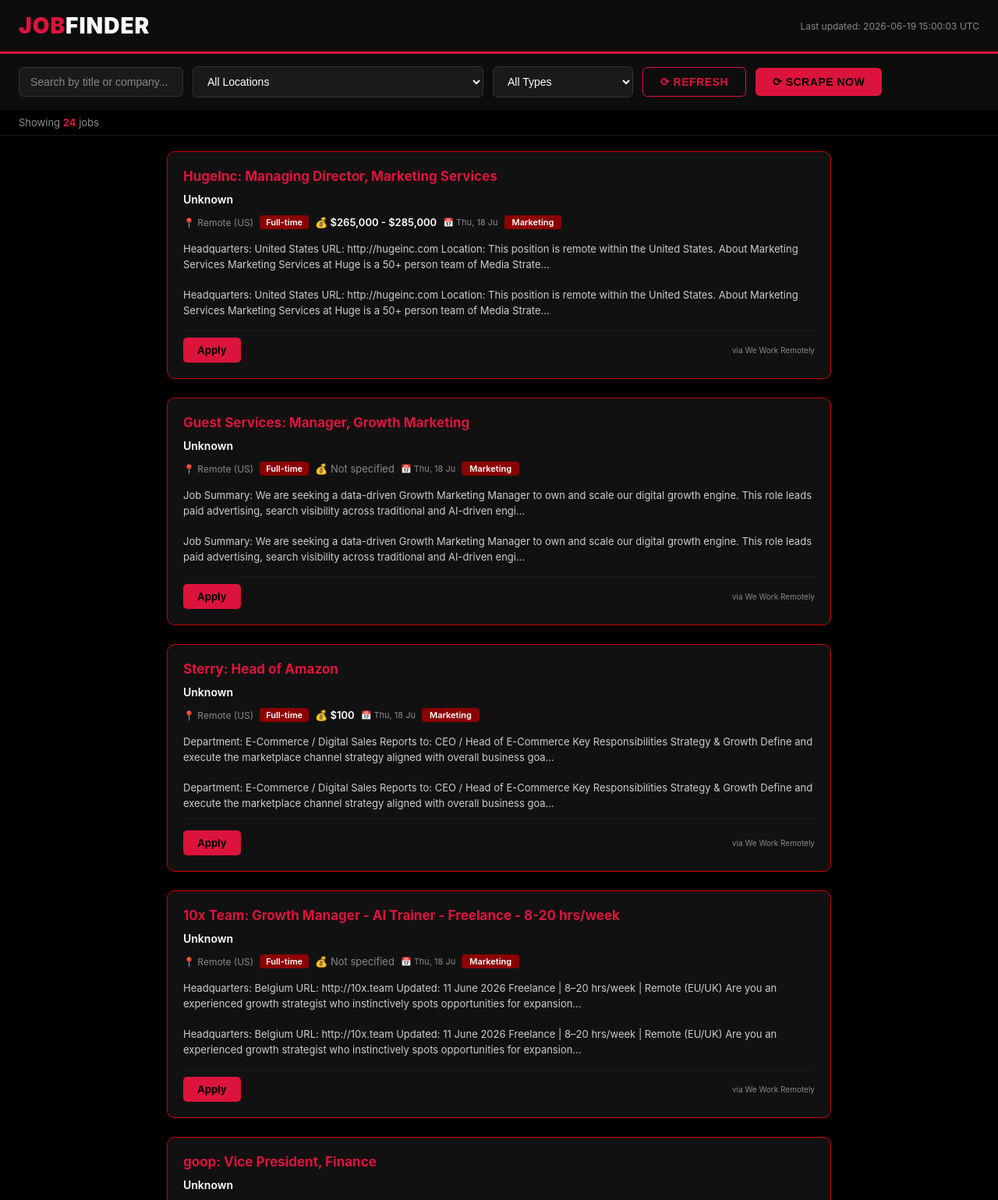
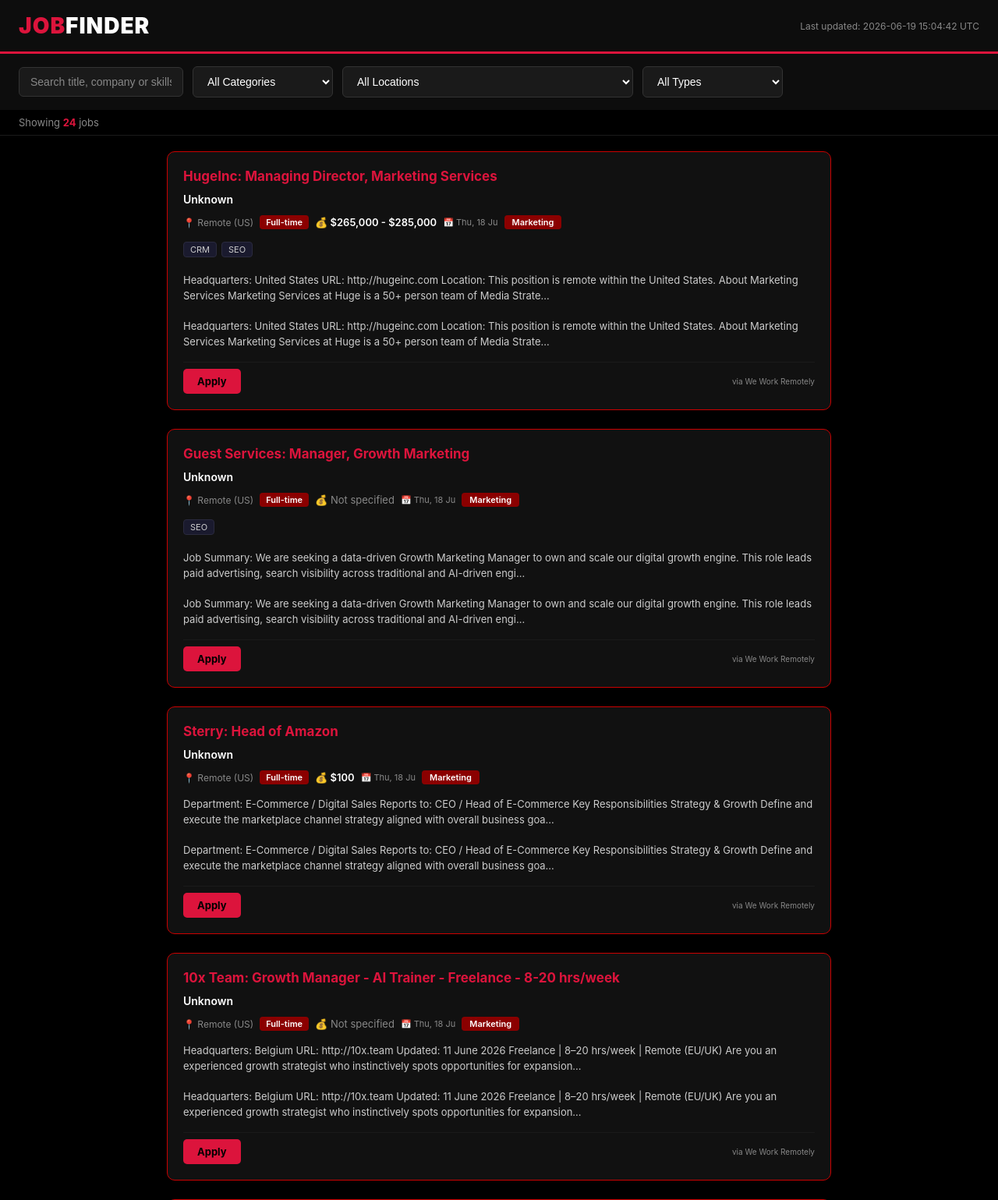
Before and after one commit to nnoay/jobfinder, a Flask app: page / in a window 1280 px wide. Shown: the top 1539 px of the page at 78% size. Run offline with Flask 3, Linux system fonts and the light colour scheme.

Commit message:
better skill detection + search by skills/category + removed refresh/scrape buttons

```diff
--- a/app.py
+++ b/app.py
@@ -145,25 +145,31 @@
 SKILL_KEYWORDS = {
     # Languages
     "Python": r'\bpython\b', "JavaScript": r'\bjavascript\b', "TypeScript": r'\btypescript\b',
-    "Java": r'\bjava\b', "C++": r'\bc\+\+\b', "Go": r'\bgo\b',
+    "Java": r'\bjava\b', "C++": r'\bc\+\+\b', "C#": r'\bc#\b',
     "Ruby": r'\bruby\b', "PHP": r'\bphp\b', "Swift": r'\bswift\b', "Kotlin": r'\bkotlin\b',
     "Rust": r'\brust\b', "Go": r'\bgolang\b', "SQL": r'\bsql\b',
     # Frontend
     "React": r'\breact\b', "Angular": r'\bangular\b', "Vue.js": r'\bvue\b',
-    "HTML/CSS": r'\bhtml\b', "CSS": r'\bcss\b',
+    "HTML/CSS": r'\bhtml\b',
     # Backend / Frameworks
-    "Node.js": r'\bnode(\.js)?\b', "Django": r'\bdjango\b', "Flask": r'\bflask\b',
+    "Node.js": r'\bnode\.js\b', "Django": r'\bdjango\b', "Flask": r'\bflask\b',
     "Rails": r'\brails\b', "Spring": r'\bspring\b', "FastAPI": r'\bfastapi\b',
+    ".NET": r'\b\.net\b',
     # Cloud / Infra
     "AWS": r'\baws\b', "GCP": r'\bgcp\b', "Azure": r'\bazure\b',
     "Docker": r'\bdocker\b', "Kubernetes": r'\bkubernetes\b', "Terraform": r'\bterraform\b',
     "CI/CD": r'\bci/cd\b',
-    # Data
-    "PyTorch": r'\bpytorch\b', "TensorFlow": r'\btensorflow\b',
-    "Pandas": r'\bpandas\b', "Spark": r'\bspark\b', "Tableau": r'\btableau\b',
-    # Tools
-    "Git": r'\bgit\b', "Linux": r'\blinux\b', "Agile": r'\bagile\b',
-    "REST API": r'\brest\b', "GraphQL": r'\bgraphql\b',
+    # Data / AI / ML
+    "Machine Learning": r'\bmachine learning|ml\b',
+    "Data Analysis": r'\bdata (analysis|science|analytics)\b',
+    "Power BI": r'\bpower bi\b', "Tableau": r'\btableau\b',
+    # Tools & Methods
+    "Git": r'\bgit\b', "Linux": r'\blinux\b',
+    "Agile / Scrum": r'\bagile|scrum\b', "REST API": r'\brest\b', "GraphQL": r'\bgraphql\b',
+    "A/B Testing": r'\ba/b testing\b',
+    # Business
+    "Project Mgmt": r'\bproject management\b',
+    "CRM": r'\bcrm\b', "SEO": r'\bseo\b',
 }
 
 
@@ -179,11 +185,8 @@
         if score > best_score:
             best_score = score
             detected_cat = cat
-    # If detection is weak, use job type as fallback hint
-    if best_score == 0 and job_type:
-        detected_cat = "Other"
 
-    # Detect skills (max 6 to keep cards clean)
+    # Detect skills from text (max 6)
     found_skills = []
     for skill, pattern in SKILL_KEYWORDS.items():
         if re.search(pattern, combined, re.I):
--- a/jobs_cache.json
+++ b/jobs_cache.json
@@ -1,5 +1,5 @@
 {
-  "last_updated": "2026-06-19 15:00:03 UTC",
+  "last_updated": "2026-06-19 15:04:42 UTC",
   "jobs": [
     {
       "title": "HugeInc: Managing Director, Marketing Services",
@@ -13,7 +13,10 @@
       "url": "https://weworkremotely.com/remote-jobs/hugeinc-managing-director-marketing-services",
       "source": "We Work Remotely",
       "category": "Marketing",
-      "skills": []
+      "skills": [
+        "CRM",
+        "SEO"
+      ]
     },
     {
       "title": "Guest Services: Manager, Growth Marketing",
@@ -27,7 +30,9 @@
       "url": "https://weworkremotely.com/remote-jobs/guest-services-manager-growth-marketing",
       "source": "We Work Remotely",
       "category": "Marketing",
-      "skills": []
+      "skills": [
+        "SEO"
+      ]
     },
     {
       "title": "Sterry: Head of Amazon",
@@ -111,7 +116,9 @@
       "url": "https://weworkremotely.com/remote-jobs/bottle-nexus-affiliate-brand-account-manager",
       "source": "We Work Remotely",
       "category": "Marketing",
-      "skills": []
+      "skills": [
+        "Project Mgmt"
+      ]
     },
     {
       "title": "VP Strategic Customer Programs",
@@ -125,7 +132,9 @@
       "url": "https://remoteOK.com/remote-jobs/remote-vp-strategic-customer-programs-karbon-1133685",
       "source": "RemoteOK",
       "category": "Engineering",
-      "skills": []
+      "skills": [
+        "Project Mgmt"
+      ]
     },
     {
       "title": "VP GM East &amp; Control",
@@ -155,7 +164,7 @@
       "category": "Design",
       "skills": [
         "Spring",
-        "Agile"
+        "Agile / Scrum"
       ]
     },
     {
@@ -173,17 +182,17 @@
       "skills": []
     },
     {
-      "title": "Staff Product Manager Product Information Management",
-      "company": "HighLevel",
-      "location": "Remote",
+      "title": "Call Center Agent Quality",
+      "company": "Aljazira Bank | \u00d8\u00a8\u00d9\u0086\u00d9\u0083 \u00d8\u00a7\u00d9\u0084\u00d8\u00ac\u00d8\u00b2\u00d9\u008a\u00d8\u00b1\u00d8\u00a9",
+      "location": "\u00d8\u00a7\u00d9\u0084\u00d8\u00b1\u00d9\u008a\u00d8\u00a7\u00d8\u00b6, \u00d8\u00a7\u00d9\u0084\u00d8\u00b1\u00d9\u008a\u00d8\u00a7\u00d8\u00b6 \u00d8\u00a7\u00d9\u0084\u00d8\u00b3\u00d8\u00b9\u00d9\u0088\u00d8\u00af\u00d9\u008a\u00d8\u00a9",
       "type": "Full-time",
-      "salary": "$7",
+      "salary": "Not specified",
       "date": "2026-06-18",
-      "description": "What You'll Do \u00e2\u0097\u008f Own the PIM Vision: Define and drive the end-to-end roadmap for HighLevel\u00e2\u0080\u0099s Product Information Management system \u00e2\u0080\u0094 from Items, Variants, and Catalog Items to Price Lists, Units\u2026",
-      "full_description": "What You'll Do \u00e2\u0097\u008f Own the PIM Vision: Define and drive the end-to-end roadmap for HighLevel\u00e2\u0080\u0099s Product Information Management system \u00e2\u0080\u0094 from Items, Variants, and Catalog Items to Price Lists, Units of Measure, and multi-channel price resolution logic \u00e2\u0097\u008f Lead the Catalog Overhaul: Architect the migration from our existing catalog foundation to a robust, extensible PIM that supports the full \u2026",
-      "url": "https://remoteOK.com/remote-jobs/remote-staff-product-manager-product-information-management-highlevel-1133598",
+      "description": "Core Responsibilities: Assist in implementing Contact Center quality assurance framework, including call monitoring methodologies, scoring criteria, and improvement action plans.",
+      "full_description": "Core Responsibilities: Assist in implementing Contact Center quality assurance framework, including call monitoring methodologies, scoring criteria, and improvement action plans.\n\nNo experience is needed with Bachelor's degree or around 1 year of experience with Diploma's degree.\n\nPrior experience in call center operations, customer service, or banking customer support or a relevant field is pr\u2026",
+      "url": "https://remoteOK.com/remote-jobs/remote-call-center-agent-quality-aljazira-bank-1133706",
       "source": "RemoteOK",
-      "category": "Engineering",
+      "category": "Design",
       "skills": []
     },
     {
--- a/templates/index.html
+++ b/templates/index.html
@@ -343,7 +343,10 @@
 
 <!-- Controls -->
 <div class="controls">
-  <input type="text" id="searchInput" placeholder="Search by title or company..." autocomplete="off">
+  <input type="text" id="searchInput" placeholder="Search title, company or skills..." autocomplete="off">
+  <select id="categoryFilter">
+    <option value="">All Categories</option>
+  </select>
   <select id="locationFilter">
     <option value="">All Locations</option>
   </select>
@@ -355,8 +358,6 @@
     <option value="Internship">Internship</option>
     <option value="Temporary">Temporary</option>
   </select>
-  <button class="btn btn-outline" id="refreshBtn" onclick="refreshData()">⟳ Refresh</button>
-  <button class="btn" id="scrapeBtn" onclick="triggerScrape()">⟳ Scrape Now</button>
 </div>
 
 <!-- Stats -->
@@ -397,15 +398,18 @@
   const search = document.getElementById('searchInput').value.toLowerCase().trim();
   const location = document.getElementById('locationFilter').value;
   const type = document.getElementById('typeFilter').value;
+  const category = document.getElementById('categoryFilter').value;
 
   let filtered = allJobs.filter(job => {
     if (search) {
       const inTitle = (job.title || '').toLowerCase().includes(search);
       const inCompany = (job.company || '').toLowerCase().includes(search);
-      if (!inTitle && !inCompany) return false;
+      const inSkills = (job.skills || []).some(s => s.toLowerCase().includes(search));
+      if (!inTitle && !inCompany && !inSkills) return false;
     }
     if (location && (job.location || '').toLowerCase() !== location.toLowerCase()) return false;
     if (type && (job.type || '').toLowerCase() !== type.toLowerCase()) return false;
+    if (category && (job.category || 'Other') !== category) return false;
     return true;
   });
 
@@ -451,17 +455,25 @@
 
 function populateFilters() {
   const locs = [...new Set(allJobs.map(j => j.location).filter(Boolean))];
-  const sel = document.getElementById('locationFilter');
-  const current = sel.value;
-  sel.innerHTML = '<option value="">All Locations</option>' +
+  const selLoc = document.getElementById('locationFilter');
+  const curLoc = selLoc.value;
+  selLoc.innerHTML = '<option value="">All Locations</option>' +
     locs.sort().map(l => `<option value="${escapeHtml(l)}">${escapeHtml(l)}</option>`).join('');
-  if (current) sel.value = current;
+  if (curLoc) selLoc.value = curLoc;
+
+  const cats = [...new Set(allJobs.map(j => j.category).filter(Boolean))].sort();
+  const selCat = document.getElementById('categoryFilter');
+  const curCat = selCat.value;
+  selCat.innerHTML = '<option value="">All Categories</option>' +
+    cats.map(c => `<option value="${escapeHtml(c)}">${escapeHtml(c)}</option>`).join('');
+  if (curCat) selCat.value = curCat;
 }
 
 function resetFilters() {
   document.getElementById('searchInput').value = '';
   document.getElementById('locationFilter').value = '';
   document.getElementById('typeFilter').value = '';
+  document.getElementById('categoryFilter').value = '';
   render();
 }
 
@@ -469,34 +481,7 @@
 document.getElementById('searchInput').addEventListener('input', render);
 document.getElementById('locationFilter').addEventListener('change', render);
 document.getElementById('typeFilter').addEventListener('change', render);
-
-// ─── Refresh / Scrape ───
-async function refreshData() {
-  document.getElementById('jobGrid').innerHTML = `
-    <div class="loading">
-      <div class="spinner"></div>
-      <p>Refreshing...</p>
-    </div>`;
-  await fetchJobs();
-}
-
-async function triggerScrape() {
-  const btn = document.getElementById('scrapeBtn');
-  btn.disabled = true;
-  btn.textContent = '⏳ Scraping...';
-  try {
-    await fetch('/scrape', { method: 'POST' });
-    // Wait a few seconds then refresh
-    setTimeout(async () => {
-      await refreshData();
-      btn.disabled = false;
-      btn.textContent = '⟳ Scrape Now';
-    }, 5000);
-  } catch (e) {
-    btn.disabled = false;
-    btn.textContent = '⟳ Scrape Now';
-  }
-}
+document.getElementById('categoryFilter').addEventListener('change', render);
 
 // ─── Auto-refresh every 60s ───
 setInterval(async () => {
@@ -506,6 +491,9 @@
     await fetchJobs();
   }
 }, 60000);
+
+// ─── Init ───
+fetchJobs();
 
 // ─── Expand / Collapse ───
 document.getElementById('jobGrid').addEventListener('click', function(e) {
@@ -547,8 +535,6 @@
   return div.innerHTML;
 }
 
-// ─── Init ───
-fetchJobs();
 </script>
 </body>
 </html>
```
